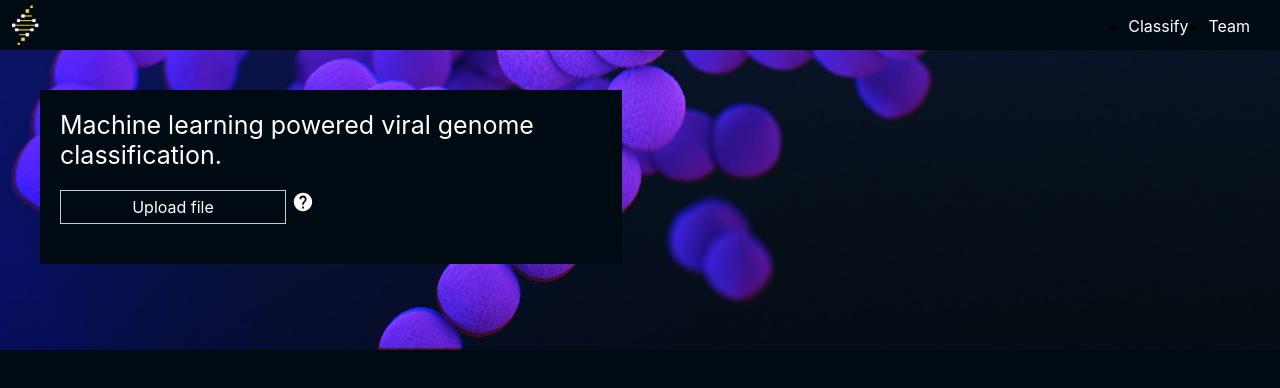
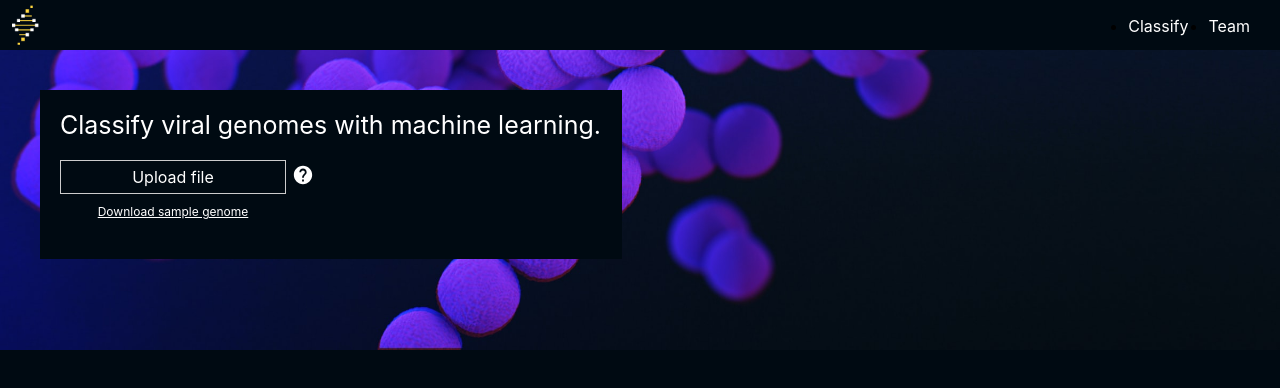
Before and after one commit to the-eigengrau/genome-analyzer, a React (Create React App) app: page / in a window 1280 px wide. Shown: the top 388 px of the page. Built offline with nearby package versions, Linux system fonts and the light colour scheme.

Commit message:
download sample

```diff
--- a/src/pages/Home.js
+++ b/src/pages/Home.js
@@ -2,6 +2,7 @@ import React, { Component } from 'react';
 import axios from 'axios';
 import {Ripple} from 'react-spinners-css';
 import { MdHelp } from "react-icons/md";
+import {Link} from 'react-router-dom'
 
 class Home extends Component {
   constructor() {
@@ -34,6 +35,17 @@ class Home extends Component {
     console.log('Data POSTed')
   }
 
+  sampleUploadHandler =  async (event) => {
+     this.setState({loading:true})
+     console.log(event.target.files[0])
+     const data = new FormData()
+     data.append('file', event.target.files[0])
+     console.log(data)
+     this.getData(data)
+ }
+
+
+
  uploadHandler =  async (event) => {
     this.setState({loading:true})
     console.log(event.target.files[0])
@@ -52,18 +64,23 @@ render(){
     <React.Fragment>
       <div className="hero"></div>
       <div className="float">
-        <h1>Machine learning powered viral genome classification.</h1>
+        <h1>Classify viral genomes with machine learning.</h1>
         {this.state.isPredicted ? <p class="Alert">{this.state.stopSignPrediction}</p> : null}
 
         {this.state.loading ? null:
         <div className="inputSection">
         <div className="inputButton">
+        <div className="magicConchShell">
         <label className="custom-file-upload">
+
           <input className="Input" type="file" name="file" onChange={this.uploadHandler}/>
             Upload file
         </label>
+        <Link to="/test.txt" target="_blank" download>Download sample genome </Link>
+        </div>
         <button className='help' onClick={() => this.infoToggle()}><MdHelp/></button>
         </div>
+
         {this.state.info ? <p>Upload a .txt file containing a viral genome segment in FASTA format.</p>: null}
         </div>
         }
--- a/src/scss/App.scss
+++ b/src/scss/App.scss
@@ -17,6 +17,7 @@ body {
   border:none;
   color:white;
   font-size: 22px;
+  margin-top:3px;
 
   svg {
     margin:auto;
@@ -38,6 +39,20 @@ body {
     padding:5px;
     border-radius:5px;
     box-shadow:2px 2px 2px rgba(0, 11, 20, 0.46);
+}
+.magicConchShell {
+  display: flex;
+  flex-direction: column;
+  align-items: center;
+  justify-content: center;
+
+  a {
+    color:white;
+    font-size: 12px;
+    margin:0px auto;
+    margin-top:10px;
+    padding-left:20px;
+  }
 }
 }
 
@@ -148,6 +163,13 @@ body {
     margin:20px;
     font-size: 25px;
     font-weight:400;
+  }
+
+
+  .inputButton {
+    display:flex;
+    flex-direction: row;
+    align-items: flex-start;
   }
 
   input {
--- a/src/scss/MobileApp.scss
+++ b/src/scss/MobileApp.scss
@@ -38,7 +38,7 @@ body {
   display:flex;
   flex-direction: column;
   justify-content: center;
-  align-items:flex-start;
+  align-items:center;
   p {
     font-size: 14px;
     background-color:white;
@@ -164,7 +164,7 @@ body {
 
   h1 {
     color:white;
-    text-align: left;
+    text-align: center;
     margin:20px;
     font-size: 25px;
     font-weight:400;
```
Also changed, not shown: public/test.txt (added).
